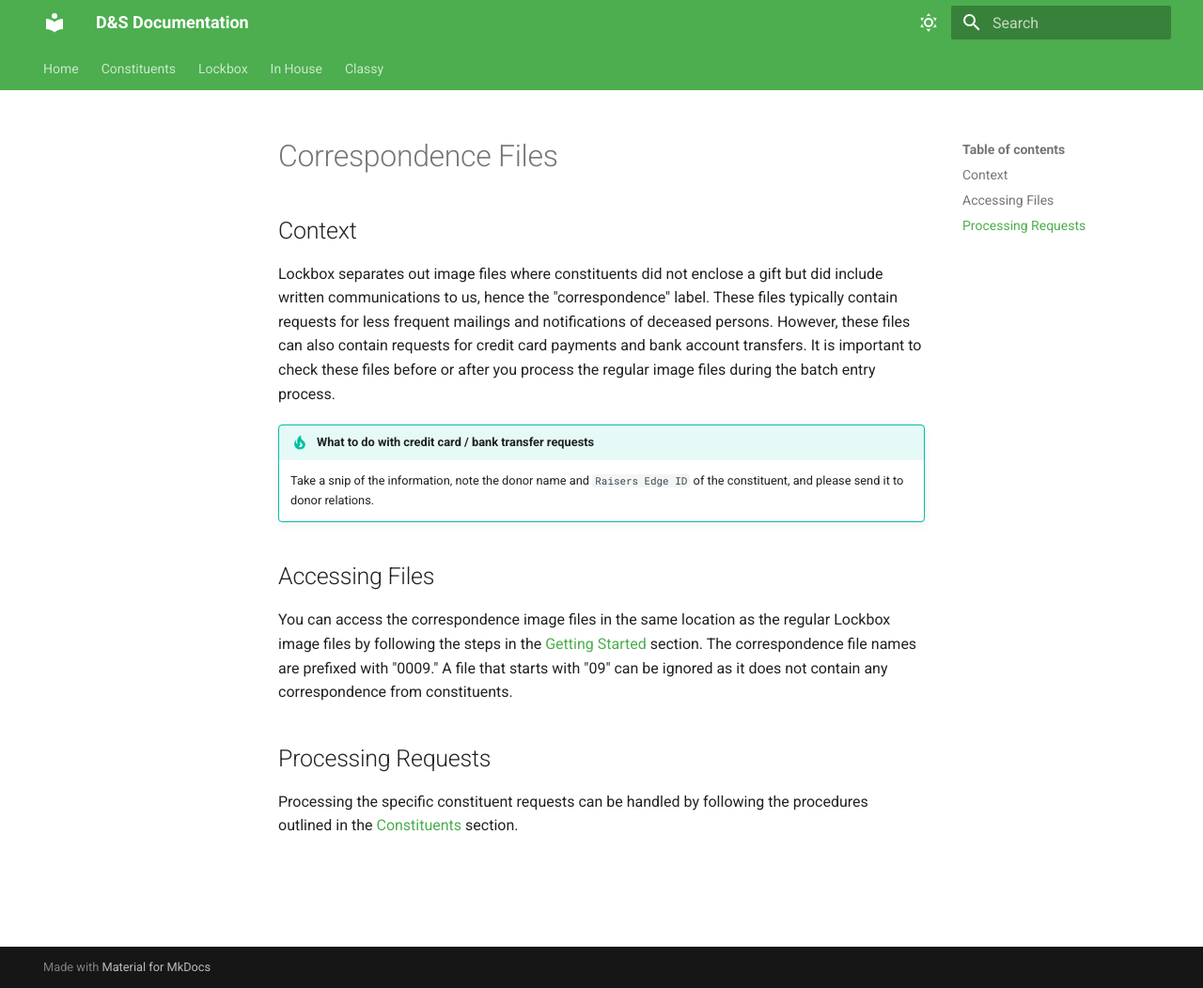
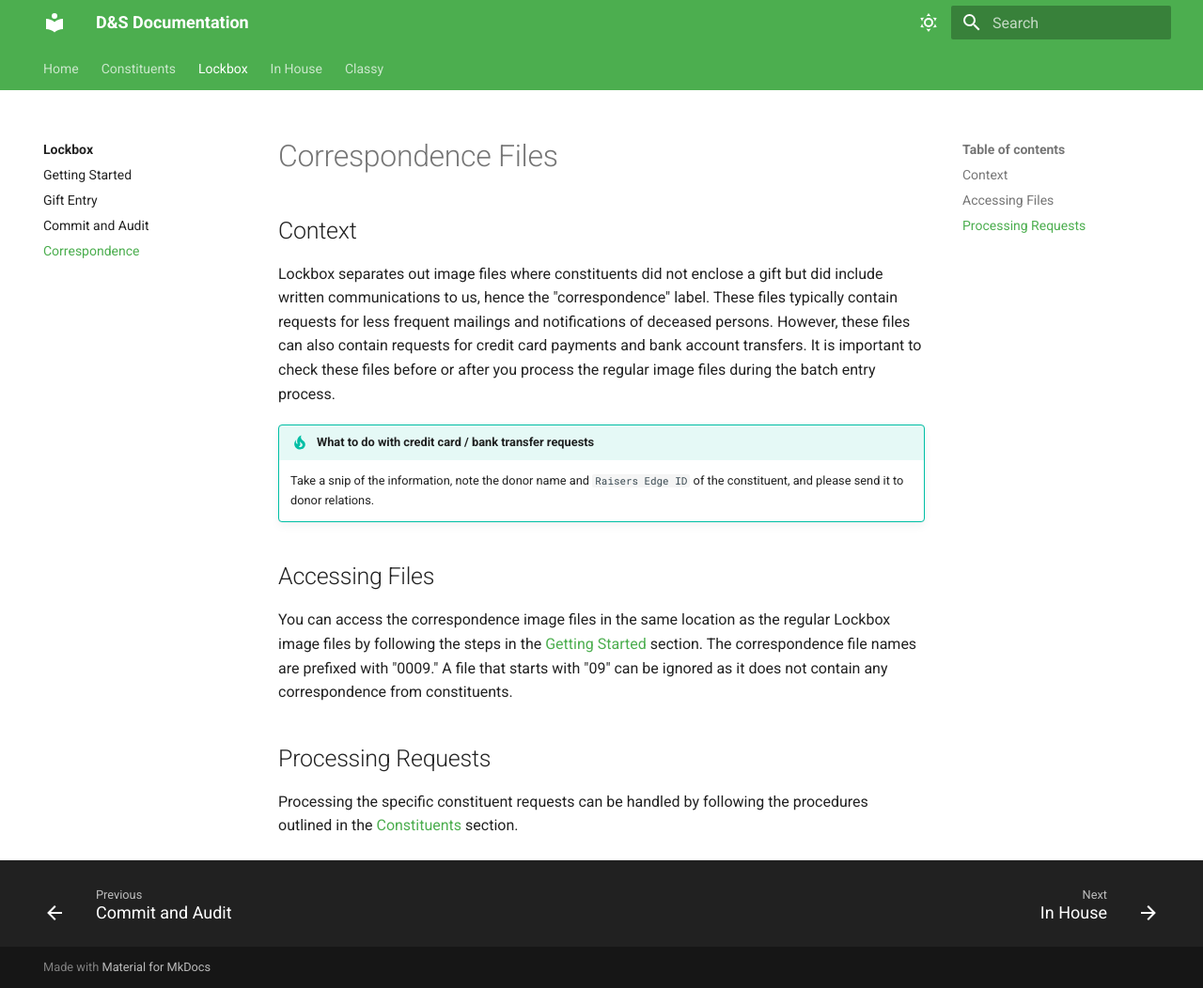
Before and after one commit to jsalsbury-ofb/ofb-docs, an MkDocs documentation site: the page built from docs/lockbox/correspondence.md, in a window 1280 px wide and 1052 px high. Shown: the whole window at 94% size. Built offline with MkDocs 1.6.1 and Material for MkDocs 9.7.7, drawn with Linux system fonts in a browser that asks for light colours.

Commit message:
Added Correspondence to Nav

```diff
--- a/mkdocs.yml
+++ b/mkdocs.yml
@@ -46,6 +46,7 @@ nav:
     - Getting Started: lockbox/import.md
     - Gift Entry: lockbox/gift-entry.md
     - Commit and Audit: lockbox/commit.md
+    - Correspondence: lockbox/correspondence.md
   - In House:
     - in-house/index.md
     - Getting Started: in-house/setup.md
```
